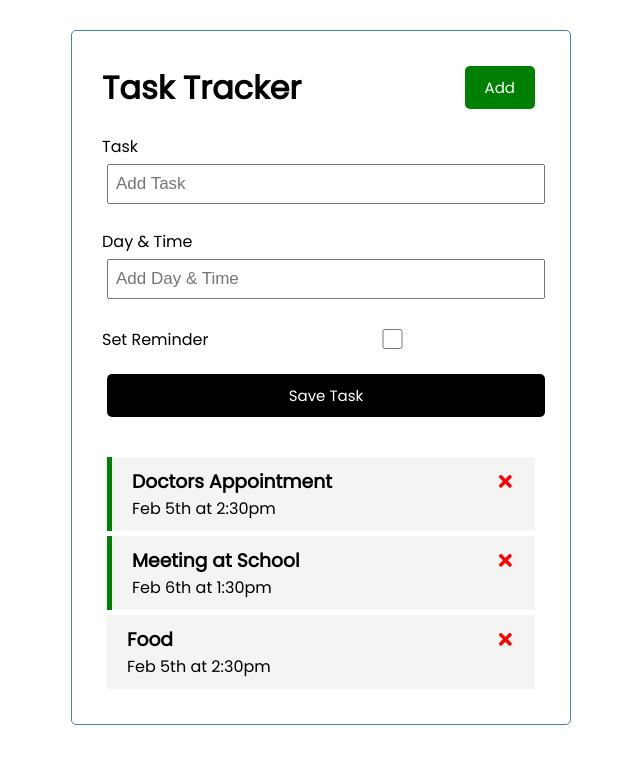
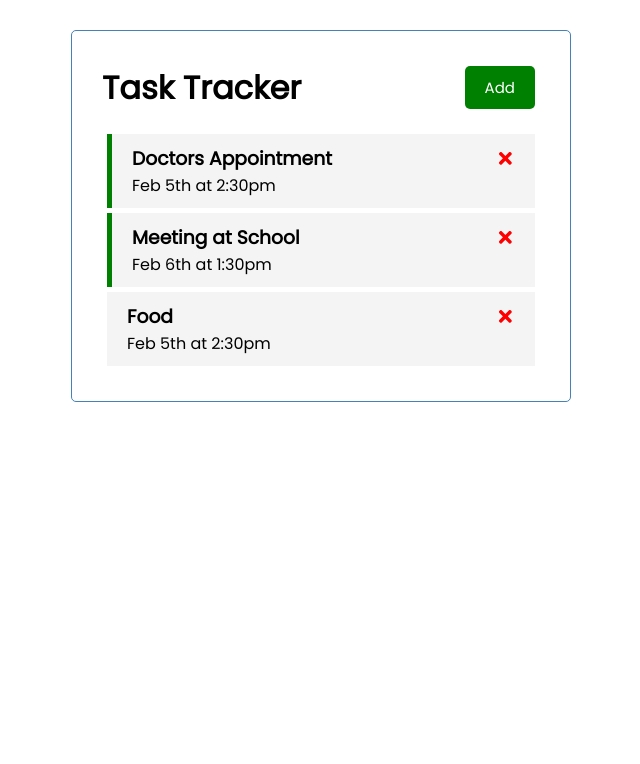
Before and after one commit to Annie-Huang/react-task-tracker, a React (Create React App) app: page / in a window 1280 px wide. Shown: the top 764 px of the page, without its empty margins (319-959 px from the left). Built offline with nearby package versions, Linux system fonts and the light colour scheme.

Commit message:
Create showAddTask local variable to control whether to show the form. Pass onAdd method into <Header> so when the button is clicked, it will trigger it.

```diff
--- a/src/App.js
+++ b/src/App.js
@@ -4,6 +4,7 @@
 import AddTask from './components/AddTask';
 
 function App() {
+  const [showAddTask, setShowAddTask] = useState(false);
   const [tasks, setTasks] = useState([
     {
       id: 1,
@@ -48,8 +49,8 @@
 
   return (
     <div className='container'>
-      <Header />
-      <AddTask onAdd={addTask} />
+      <Header onAdd={() => setShowAddTask(!showAddTask)} />
+      {showAddTask && <AddTask onAdd={addTask} />}
       {tasks.length > 0 ? (
         <Tasks tasks={tasks} onDelete={deleteTask} onToggle={toggleReminder} />
       ) : (
--- a/src/components/Header.js
+++ b/src/components/Header.js
@@ -1,15 +1,11 @@
 import PropTypes from 'prop-types';
 import Button from './Button';
 
-const Header = ({ title }) => {
-  const onClick = () => {
-    console.log('Click');
-  };
-
+const Header = ({ title, onAdd }) => {
   return (
     <header className='header'>
       <h1>{title}</h1>
-      <Button color='green' text='Add' onClick={onClick} />
+      <Button color='green' text='Add' onClick={onAdd} />
     </header>
   );
 };
```
